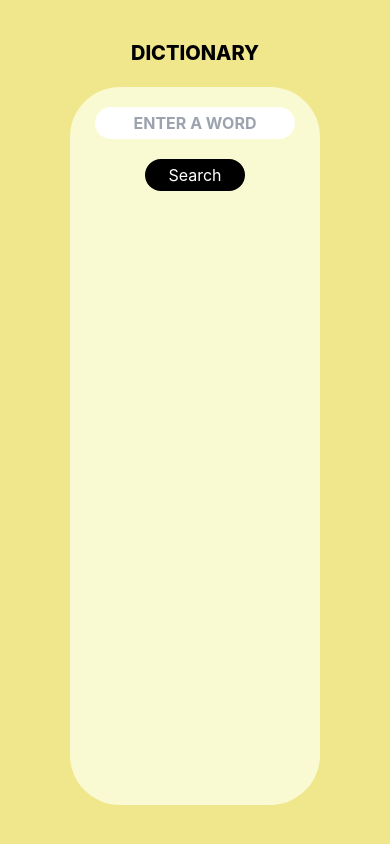
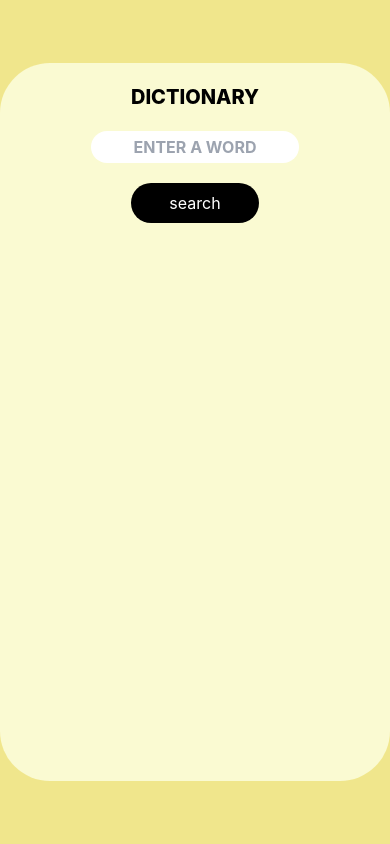
Before and after one commit to rosesarerosieee/Dictionary-api, a React (Create React App) app: page / in a window 390 px wide. Built offline with nearby package versions, Linux system fonts and the light colour scheme.

Commit message:
Added dot env to hide the url(for best practices)

```diff
--- a/src/App.css
+++ b/src/App.css
@@ -1,17 +1,8 @@
-@tailwind base;
-@tailwind components;
-@tailwind utilities;
-
-*{
+* {
   margin: 0;
   padding: 0;
   box-sizing: border-box;
 }
-html, body {
-  height: 100%;
-  margin: 0;
-  display: flex;
-  align-items: center;
-  justify-content: center;
-
-}
+@tailwind base;
+@tailwind components;
+@tailwind utilities;
--- a/src/App.js
+++ b/src/App.js
@@ -1,6 +1,5 @@
 import './App.css';
 import Dictionary from './components/dictionary';
-
 function App() {
   return (
     <div className="App">
--- a/src/components/dictionary.css
+++ /dev/null
@@ -1,135 +0,0 @@
-.container{
-    background-color: khaki;
-}
-.card {
-    display: flex;
-    flex-direction: column;
-    align-items: center;
-    justify-content: flex-start;
-    width: 400px;
-    height: 85vh;
-    padding: 20px;
-    gap: 20px;
-    border-radius: 50px;
-    overflow-y: auto;
-    position: relative;
-    background-color: lightgoldenrodyellow;
-}
-
-.inputs{
-    width: 100%;
-    display: flex;
-    align-items: center;
-    justify-content: center;
-    flex-direction: column;
-    gap: 20px;
-}
-
-.text-input input{
-    border-radius: 50px;
-    text-align: center;
-    color: black;
-    font-weight: bolder;
-    text-transform: uppercase;
-    margin-bottom: 20px;
-}
-
-.button-submit{
-    display: flex;
-    align-items: center;
-    justify-content: center;
-}
-
-.button-submit button{
-    border: 2px solid black;
-    text-align: center;
-    border-radius: 50px;
-    position: relative;
-    display: flex;
-    align-items: center;
-    justify-content: center;
-    transition: background-color 0.3s, color 0.3s;
-}
-
-.button-submit button:hover{
-    background-color: white;
-    color: black;
-}
-
-
-.button-submit .button .search-icon{
-    position: absolute; /* Adjust as needed */
-    left: 0px;
-    opacity: 0;
-    transition: left 1s, opacity 0.3s;
-}
-.button-text {
-    transition: opacity 0.3s;
-}
-.button-submit .button:hover .button-text {
-    opacity: 0;
-}
-
-.button-submit .button:hover .search-icon {
-    opacity: 1;
-    left: 70%;
-    transform: translateY(-100%);
-    transform: translateX(50%);
-}
-
-.definitions-container {
-    width: 100%;
-
-}
-
-.word {
-    font-size: 2rem;
-    animation: pop-up 0.5s ease-in-out;
-}
-
-.definition {
-    margin-top: 20px;
-    text-align: left;
-    font-size: 1.1rem;
-    animation: pop-up 1s ease-out
-}
-
-@keyframes pop-up {
-    0% {
-        opacity: 0;
-        transform: translateY(10px);
-    }
-    100% {
-        opacity: 1;
-        transform: translateY(0);
-    }
-}
-.pop-up {
-    animation: pop-up 1s ease-out;
-}
-
-
-@media (max-width: 767px) {
-    .card{
-        width: 250px;
-        margin-top: 20px;
-    }
-
-    .text-input input{
-        width: 200px;
-    }
-
-    .button-submit button{
-        width: 100px;
-    }
-
-    .word{
-        font-size: 1.5rem;
-    }
-
-    .definition{
-        margin-top: 15px;
-
-    }
-
-}
--- a/src/components/dictionary.js
+++ b/src/components/dictionary.js
@@ -1,34 +1,41 @@
-import {useState, useEffect} from  'react';
-import axios from 'axios';
-import './dictionary.css';
-import { FontAwesomeIcon } from '@fortawesome/react-fontawesome';
-import { faSearch} from '@fortawesome/free-solid-svg-icons';
+import { useState, useEffect } from "react";
+import axios from "axios";
+import { FontAwesomeIcon } from "@fortawesome/react-fontawesome";
+import { faSearch } from "@fortawesome/free-solid-svg-icons";
 
 const Dictionary = () => {
-
-    const [word, setWord] = useState('');
+  const [word, setWord] = useState("");
   const [definition, setDefinition] = useState(null);
   const [error, setError] = useState(null);
   const [animateState, setAnimateState] = useState(false);
+  const [isHover, setIsHover] = useState(false);
 
   const fetchDefinition = async () => {
-        try{
-
-            const response = await axios.get(`https://api.dictionaryapi.dev/api/v2/entries/en/${word}`);
+    try {
+      const response = await axios.get(
+        `${process.env.REACT_APP_API_KEY}${word}`
+      );
       setDefinition(response.data[0]);
       setError(null);
-
-        } catch(e){
-            setError('Sorry, Word not Found.');
+    } catch (e) {
+      setError("Sorry, Word not Found.");
       setDefinition(null);
     }
-    }
+  };
 
   const handleSubmit = (e) => {
     e.preventDefault();
     fetchDefinition();
-        setWord('');
-    }
+    setWord("");
+  };
+
+  const handleMouseEnter = () => {
+    setIsHover(true);
+  };
+
+  const handleMouseLeave = () => {
+    setIsHover(false);
+  };
 
   const triggerAnimation = () => {
     setAnimateState(false);
@@ -36,49 +43,70 @@ const Dictionary = () => {
   };
 
   useEffect(() => {
-        if(definition){
+    if (definition) {
       triggerAnimation();
     }
-    },[definition]);
+  }, [definition]);
 
-    return(
+  return (
     <>
-        <div className='container flex items-center justify-center flex-col w-screen h-screen'>
-          <h1 className='tittle text-xl text-black font-extrabold uppercase'>Dictionary</h1>
-            <div className='card mt-10'>
-                <div className='inputs'>
+      <div className="w-full h-screen flex items-center justify-center bg-[khaki]">
+        <div className="relative w-[400px] h-[85vh] flex flex-col items-center justify-start rounded-[50px] overflow-y-auto gap-[20px] bg-[lightgoldenrodyellow] p-[20px]">
+          <div className="justify-self-start">
+            <h1 className="text-xl text-black font-extrabold uppercase">
+              Dictionary
+            </h1>
+          </div>
+
+          <div className="w-full flex flex-col items-center justify-center gap-[20px]">
             <form onSubmit={handleSubmit}>
-                        <div className='text-input'>
-                            <input type='text'
+              <div className="text-input">
+                <input
+                  type="text"
                   value={word}
                   onChange={(e) => setWord(e.target.value)}
-                            placeholder='Enter a word'
+                  placeholder="Enter a word"
                   required
-                            className='w-52 h-8'
+                  className="w-52 h-8 text-center text-black font-bold uppercase rounded-[50px] mb-[20px]"
                 />
               </div>
 
-                        <div className='button-submit'>
-                            <button type='submit' className='button w-32 h-8 bg-black text-white'>
-                                <span className='button-text'>Search</span>
-                                <FontAwesomeIcon
-                                    icon={faSearch}
-                                    className='search-icon'
-                                />
+              <div className="w-full flex items-center justify-center ">
+                <button
+                  type="submit"
+                  onMouseEnter={handleMouseEnter}
+                  onMouseLeave={handleMouseLeave}
+                  className="relative flex items-center justify-center w-32 h-10 bg-black text-white rounded-full transition-colors duration-300 hover:bg-white hover:text-black hover:transition-[2s]"
+                >
+                  {isHover ? (
+                    <FontAwesomeIcon icon={faSearch} className="search-icon" />
+                  ) : (
+                    "search"
+                  )}
                 </button>
               </div>
             </form>
-
             {error && <p>{error}</p>}
-
             {definition && (
-                        <div className={`definitions-container w-full h-full ${animateState ? 'pop-up' : ''}`}>
-                        <div className={`word text-center font-extrabold uppercase ${animateState ? 'pop-up' : ''}`}>
+              <div
+                className={`definitions-container w-full h-full ${
+                  animateState ? "animate-pop-up" : ""
+                }`}
+              >
+                <div
+                  className={`word text-center font-extrabold uppercase ${
+                    animateState ? "animate-pop-up" : ""
+                  }`}
+                >
                   <h2>{definition.word}</h2>
                 </div>
 
-                        <div className={`definition ${animateState ? 'pop-up' : ''}`}>
-                            <h3 className='font-extrabold'>Definitions: </h3>
+                <div
+                  className={`definition mt-[20px] ${
+                    animateState ? "animate-pop-up" : ""
+                  }`}
+                >
+                  <h3 className="font-extrabold">Definitions:</h3>
                   {definition.meanings.map((meaning, index) => (
                     <div key={index}>
                       <span>{meaning.partofSpeech}</span>
@@ -90,13 +118,11 @@ const Dictionary = () => {
                 </div>
               </div>
             )}
-
           </div>
         </div>
       </div>
     </>
-    )
-
-}
+  );
+};
 
 export default Dictionary;
--- a/tailwind.config.js
+++ b/tailwind.config.js
@@ -2,7 +2,19 @@
 module.exports = {
   content: ["./src/**/*.{html,js,jsx}"],
   theme: {
-    extend: {},
+    extend: {
+      keyframes: {
+        popUp: {
+          "0%": { opacity: "0", transform: "translateY(10px)" },
+          "100%": { opacity: "1", transform: "translateY(0)" },
+        },
+      },
+      animation: {
+        "pop-up": "popUp 1s ease-out",
+      },
+      transitionProperty: { width: "width" },
+      translate: { 70: "70%", 50: "50%" },
+    },
   },
   plugins: [],
-}
+};
```
Also changed, not shown: package.json (+4 -3 lines), 2 other files (tests, documents, lock files or other folders). Lines whose indentation alone changed are shown as unchanged.
